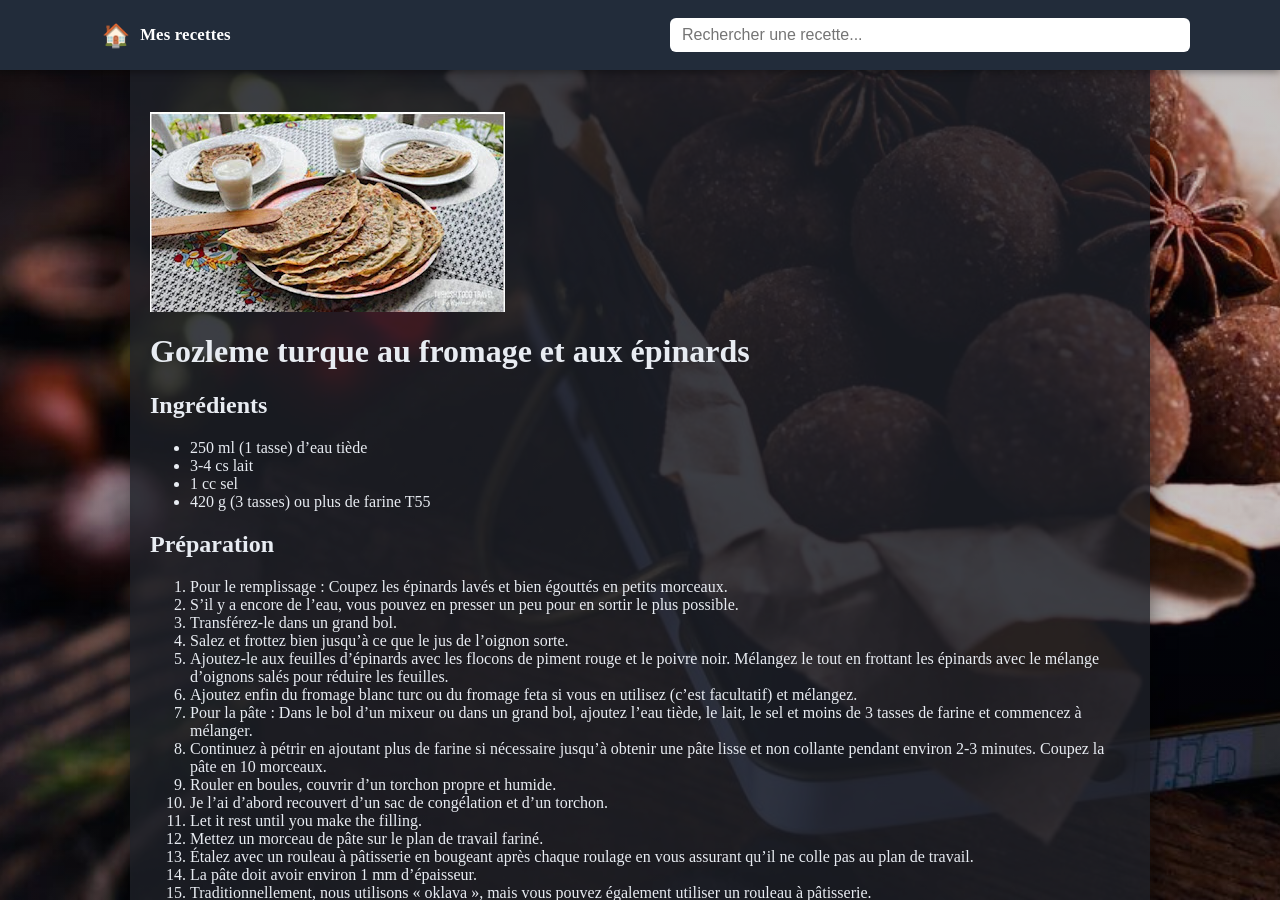
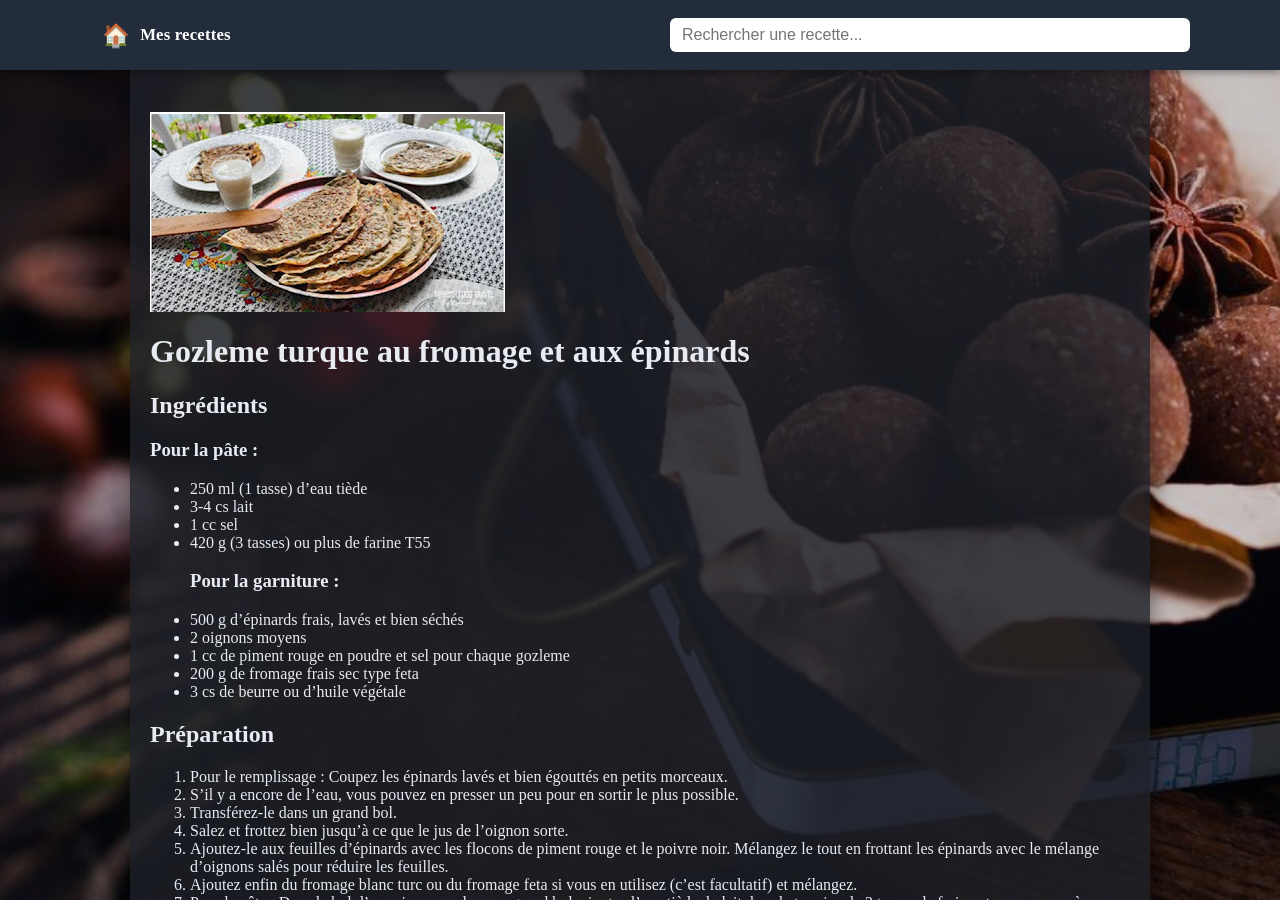
Before and after one commit to phlered/recettes, a Jekyll site: the page built from _recettes/gozleme_turque_au_fromage_et_aux_epinards.md, in a window 1280 px wide and 900 px high. Built offline with Jekyll 4.4.1, drawn with Linux system fonts in a browser that asks for light colours.

Commit message:
Ajout recette Gozleme turque au fromage et aux épinards

```diff
--- a/_recettes/gozleme_turque_au_fromage_et_aux_epinards.md
+++ b/_recettes/gozleme_turque_au_fromage_et_aux_epinards.md
@@ -5,10 +5,17 @@ source: "https://recettesb.blogspot.com/2023/08/turkish-gozleme-recipe-with-chee
 date: "2025-12-23"
 image: "{{ site.baseurl }}/images/gozleme_turque_au_fromage_et_aux_epinards.jpg"
 ingredients:
+  - "Pour la pâte :"
   - "250 ml (1 tasse) d'eau tiède"
   - "3-4 cs lait"
   - "1 cc sel"
   - "420 g (3 tasses) ou plus de farine T55"
+  - "Pour la garniture :"
+  - "500 g d'épinards frais, lavés et bien séchés"
+  - "2 oignons moyens"
+  - "1 cc de piment rouge en poudre et sel pour chaque gozleme"
+  - "200 g de fromage frais sec type feta"
+  - "3 cs de beurre ou d'huile végétale"
 ---
 ![illustration de la recette]({{ site.baseurl }}/images/gozleme_turque_au_fromage_et_aux_epinards.jpg)
 
@@ -16,10 +23,19 @@ ingredients:
 
 ## Ingrédients
 
+### Pour la pâte :
+
 - 250 ml (1 tasse) d'eau tiède
 - 3-4 cs lait
 - 1 cc sel
 - 420 g (3 tasses) ou plus de farine T55
+### Pour la garniture :
+
+- 500 g d'épinards frais, lavés et bien séchés
+- 2 oignons moyens
+- 1 cc de piment rouge en poudre et sel pour chaque gozleme
+- 200 g de fromage frais sec type feta
+- 3 cs de beurre ou d'huile végétale
 
 ## Préparation
 
```
